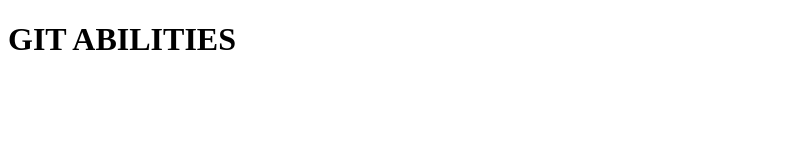
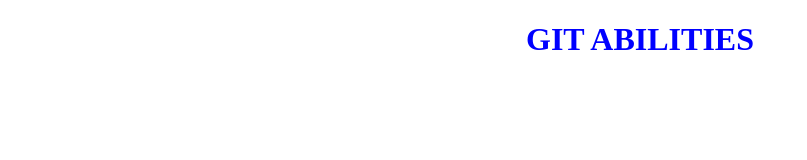
Before and after one commit to bondarukoleh/git_features, a plain HTML site: page index.html in a window 1280 px wide. Shown: the whole page, without its empty margins (0-807 px from the left). Drawn offline with Linux system fonts and the light colour scheme.

```diff
--- a/index.html
+++ b/index.html
@@ -6,9 +6,10 @@
   <meta http-equiv="X-UA-Compatible" content="ie=edge">
   <title>Git</title>
   <script src="./script.js"></script>
+  <link rel="stylesheet" href="styles.css">
 </head>
 <body>
-  <h1>GIT ABILITIES</h1>
+  <h1 someAttribute='value'>GIT ABILITIES</h1>
   <script>sayHi()</script>
 </body>
 </html>
--- /dev/null
+++ b/styles.css
@@ -0,0 +1,4 @@
+h1 {
+  color: blue;
+  text-align: center;
+}
```
Also changed, not shown: gitInfo.txt, 2 other files.
